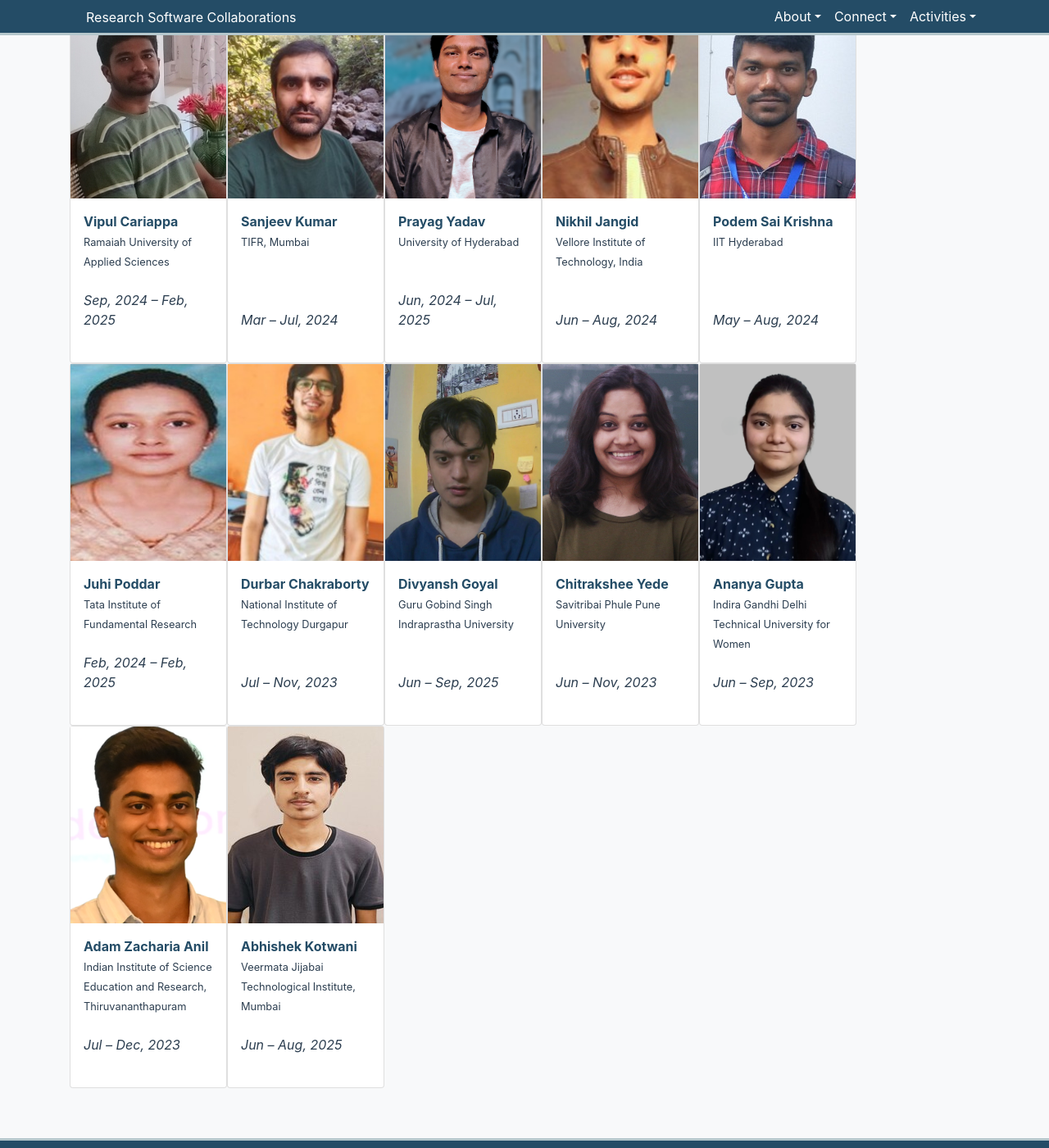
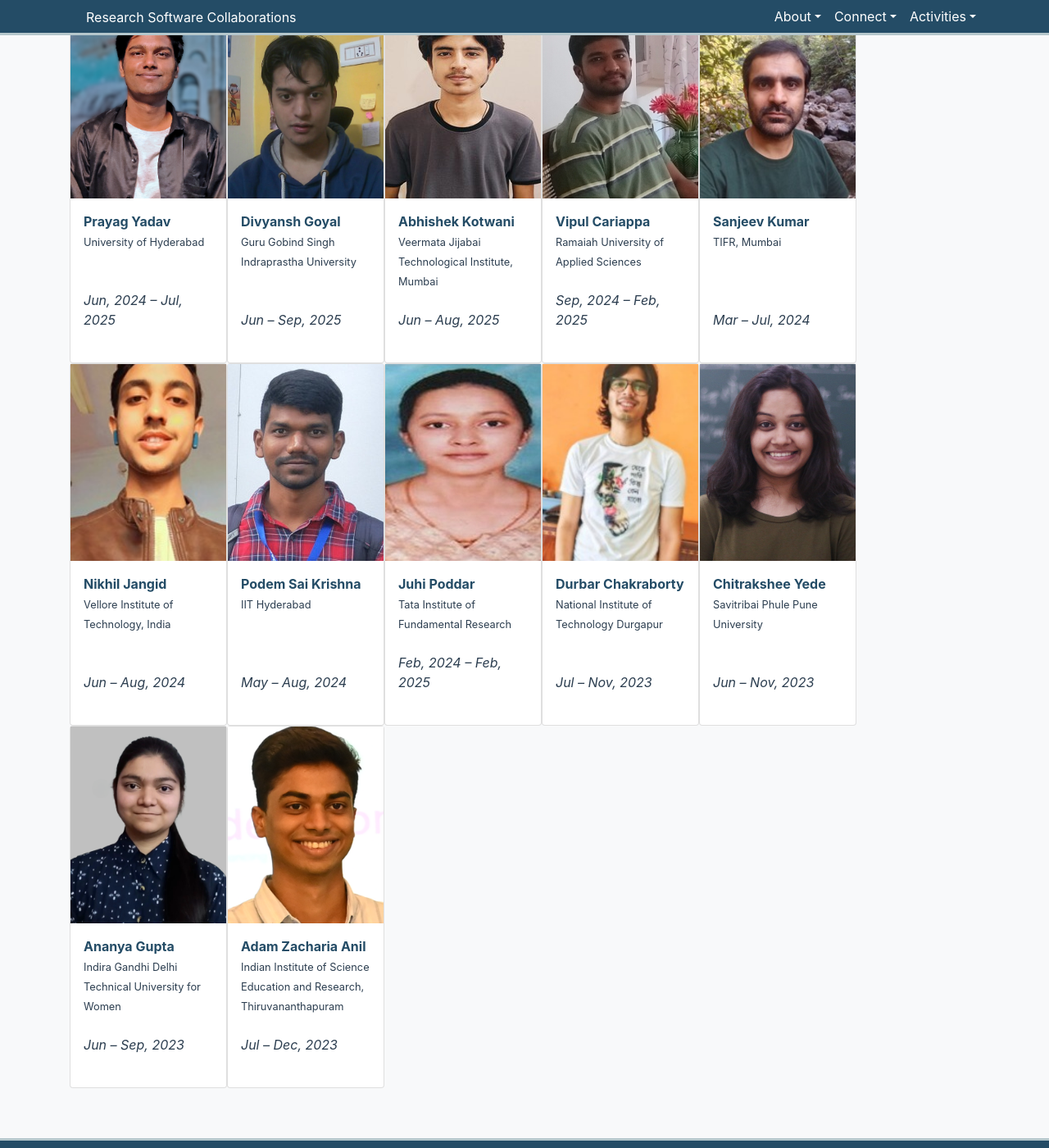
Before and after one commit to research-software-collaborations/research-software-collaborations.github.io, a Jekyll site: the page built from pages/trainees.md, in a window 1280 px wide and 1400 px high, scrolled down 530 px. Shown: the whole window at 82% size. Built offline with Jekyll 4.4.1, drawn with Linux system fonts in a browser that asks for light colours; cached includes are drawn as plain includes.

Commit message:
Update trainees.md

```diff
--- a/pages/trainees.md
+++ b/pages/trainees.md
@@ -34,13 +34,25 @@ program and how to appy
 {% assign active-trainees = trainees | select: "active" | where_exp: "item", "item.hidden != true" %}
 {% assign inactive-trainees = trainees | reject: "active" | where_exp: "item", "item.hidden != true" %}
 
-
-{%- if active-trainees.size > 0 %}
 ## Current and Former Trainees
 
 <div id="current" class="container-fluid">
   <div class="row">
-    {% for person in trainees %}
+    {% for person in active-trainees %}
+      <div class="card" style="width: 12rem;">
+         <img class="card-img-top" src="{{person.photo}}" alt="Card image cap">
+         <div class="card-body d-flex flex-column">
+           <div class="card-text">
+              <b><a href="{{person.permalink}}">{{person.myname}}</a></b><br>
+              <small>{{person.institution}}</small><br><br>
+           </div>
+           <div class="card-text mt-auto"><i>
+             {% include fellow_dates.html dates=person.dates %}
+           </i><br></div>
+         </div>
+      </div>
+    {% endfor %}
+    {% for person in inactive-trainees %}
       <div class="card" style="width: 12rem;">
          <img class="card-img-top" src="{{person.photo}}" alt="Card image cap">
          <div class="card-body d-flex flex-column">
@@ -57,4 +69,3 @@ program and how to appy
   </div>
   <br>
 </div>
-{%- endif -%}
```
